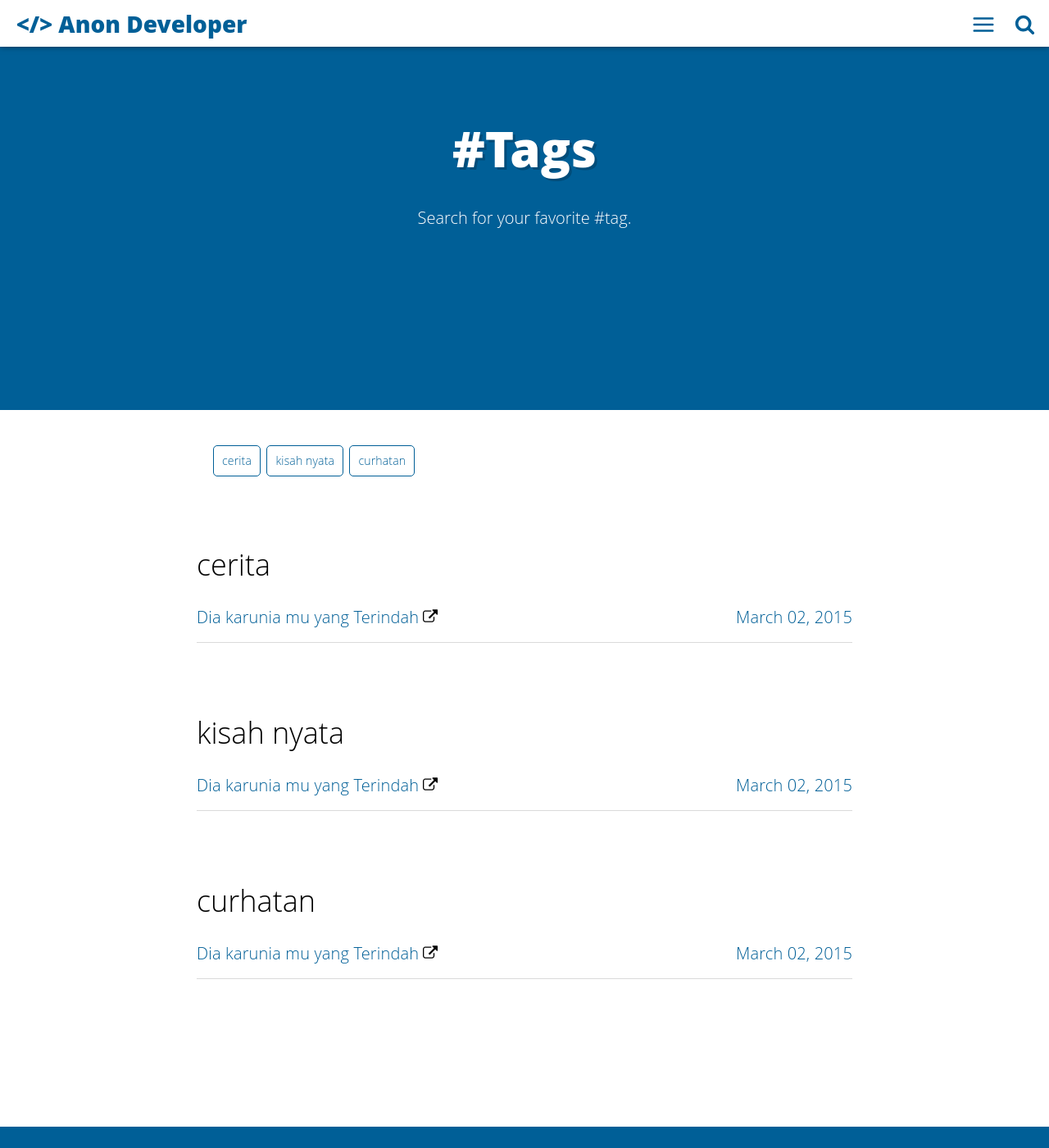
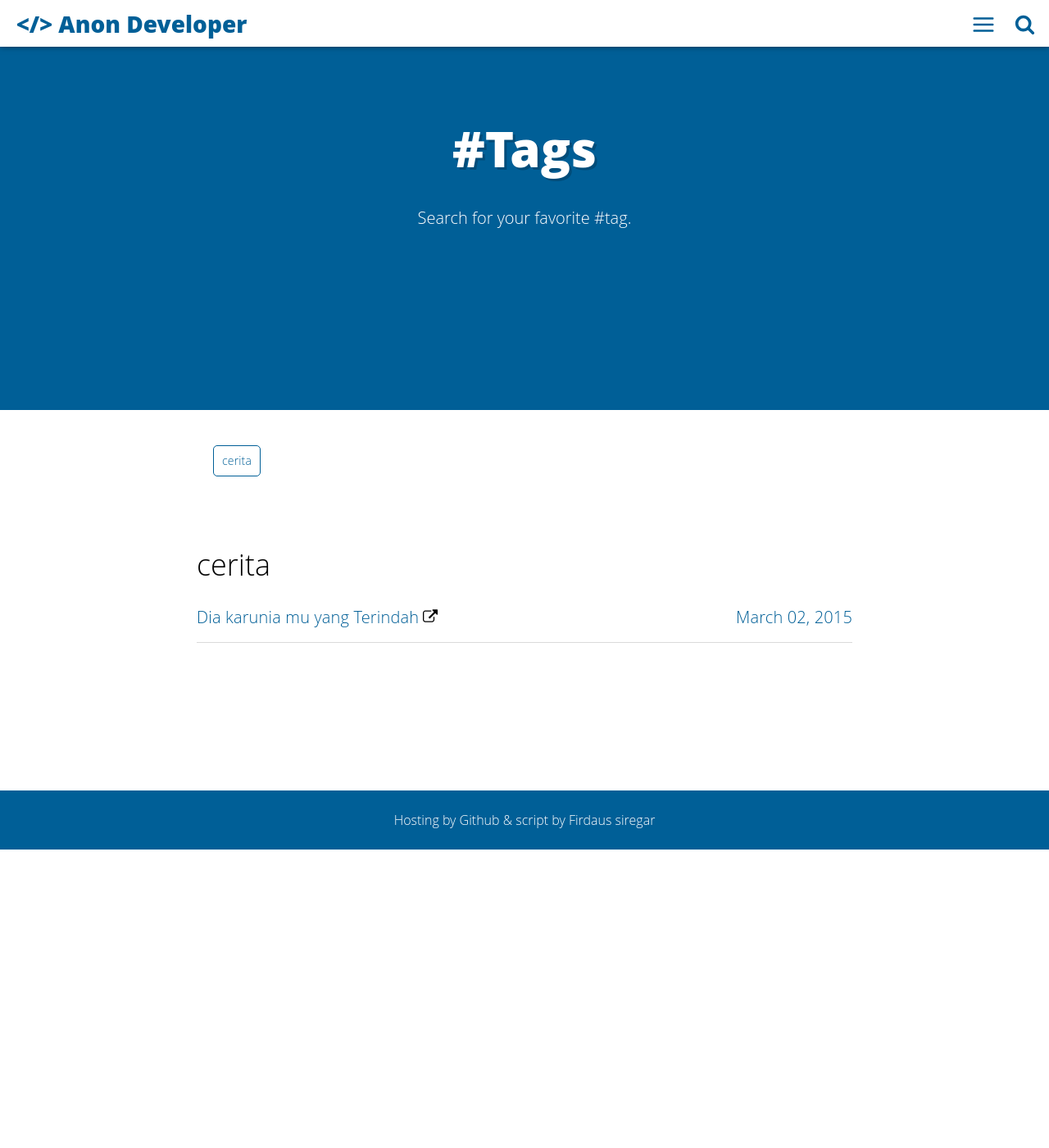
Before and after one commit to bgdaus/bgdaus.github.io, a Jekyll site: the page built from tags.html, in a window 1280 px wide and 1400 px high. Shown: the whole window at 82% size. Built offline with Jekyll 4.4.1, drawn with Linux system fonts in a browser that asks for light colours.

Commit message:
Update and rename 2019-03-02-dia-karuniamu-terindah.md to 2019-03-02-dia-karunia-mu-terindah.md

```diff
--- a/_posts/2019-03-02-dia-karuniamu-terindah.md
+++ b/_posts/2019-03-02-dia-karunia-mu-terindah.md
@@ -9,8 +9,6 @@ main-class: 'kutipan'
 color: '#D6BA32'
 tags:
 - cerita
-- kisah nyata
-- curhatan
 categories:
 twitter_text: 'Anak yg bagaimanakah yg anda
 Inginkan?
```
